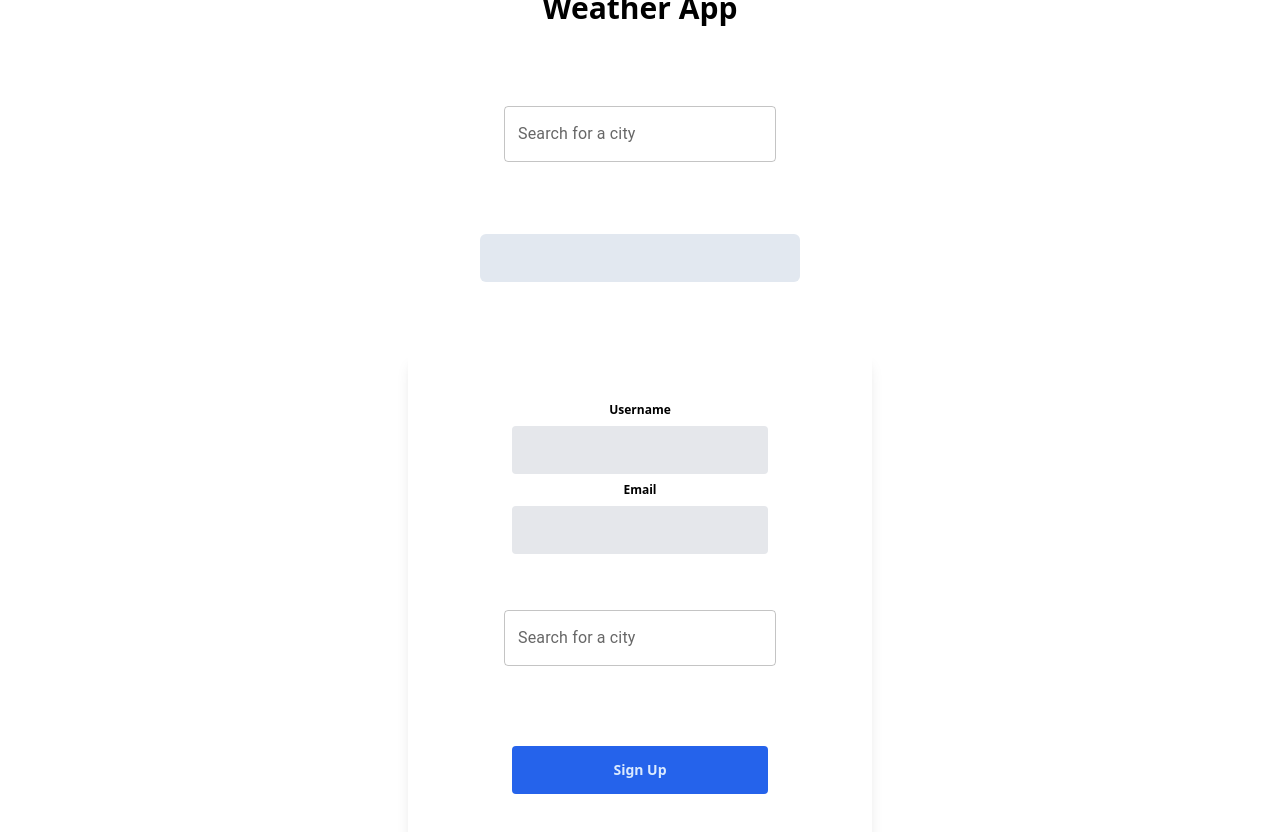
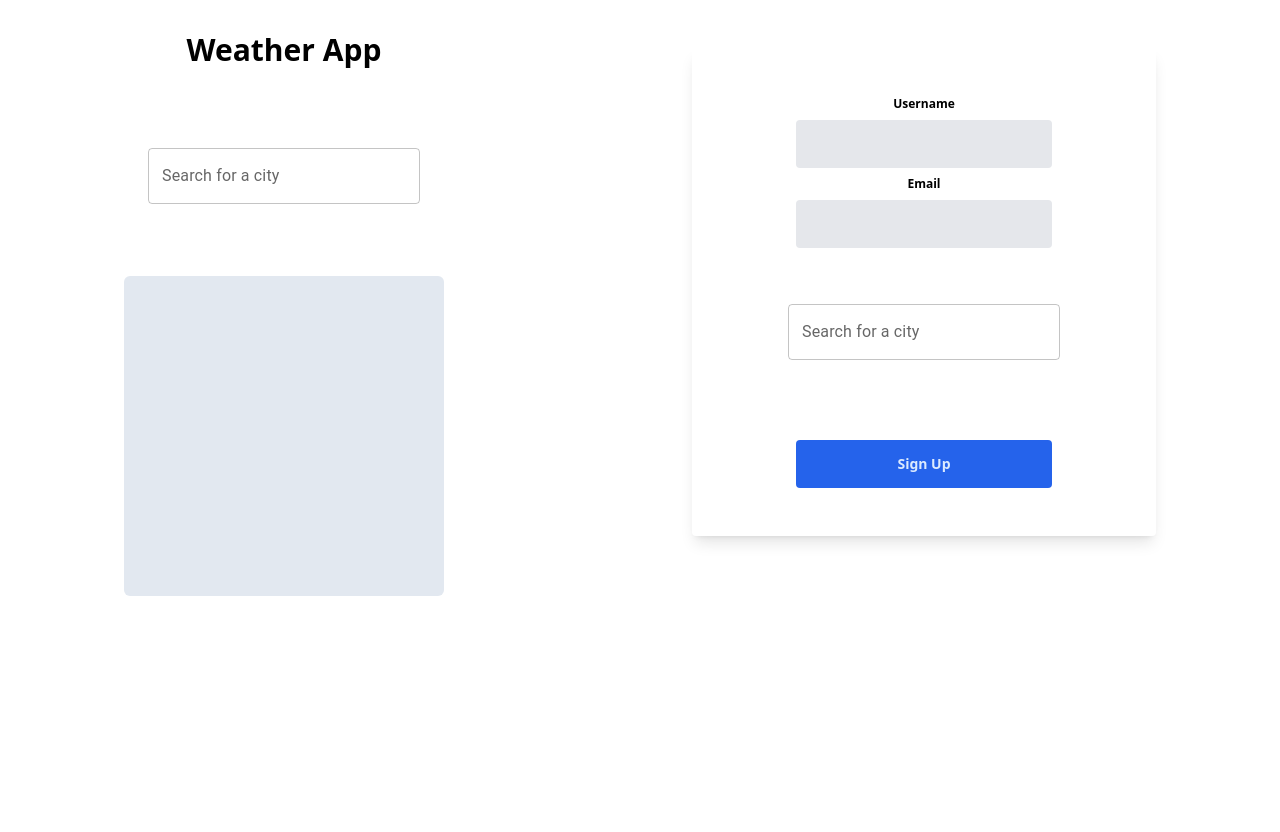
Before and after one commit to MohamedHagi/TVO_WeatherApp_Challenge, a React (Vite) app in the folder frontend/: page / in a window 1280 px wide. Shown: the top 832 px of the page. After the commit the page ends 800 px from the top, so only its background shows below. Built offline with nearby package versions, Linux system fonts and the light colour scheme; no server answers.

Commit message:
fixing some styling for the main component

```diff
--- a/frontend/src/App.jsx
+++ b/frontend/src/App.jsx
@@ -54,13 +54,15 @@ function App() {
   };
 
   return (
-    <div className="flex justify-center">
-      <div className="flex items-center justify-center w-80 h-[100vh] flex-col">
+    <div className="flex justify-around">
+      <div className="flex items-center justify-center w-80 h-[100] flex-col">
         <h1 className="font-bold text-3xl py-8">Weather App</h1>
         <Search onSearchChange={onSearchChange} />
         <div className="flex items-center justify-center w-80 h-80 bg-slate-200 rounded-md p-6 m-6">
           <Weather weatherData={weatherData} />
         </div>
+      </div>
+      <div>
         {showSignup ? (
           <Signup handleSignup={handleSignup} />
         ) : (
@@ -77,8 +79,7 @@ function App() {
                 </p>
                 <p>
                   <span className="font-semibold">Preferred Location:</span>{" "}
-                  {userData.preferredLocation.lat},{" "}
-                  {userData.preferredLocation.long}
+                  {weatherData.name}
                 </p>
               </div>
             )}
```
